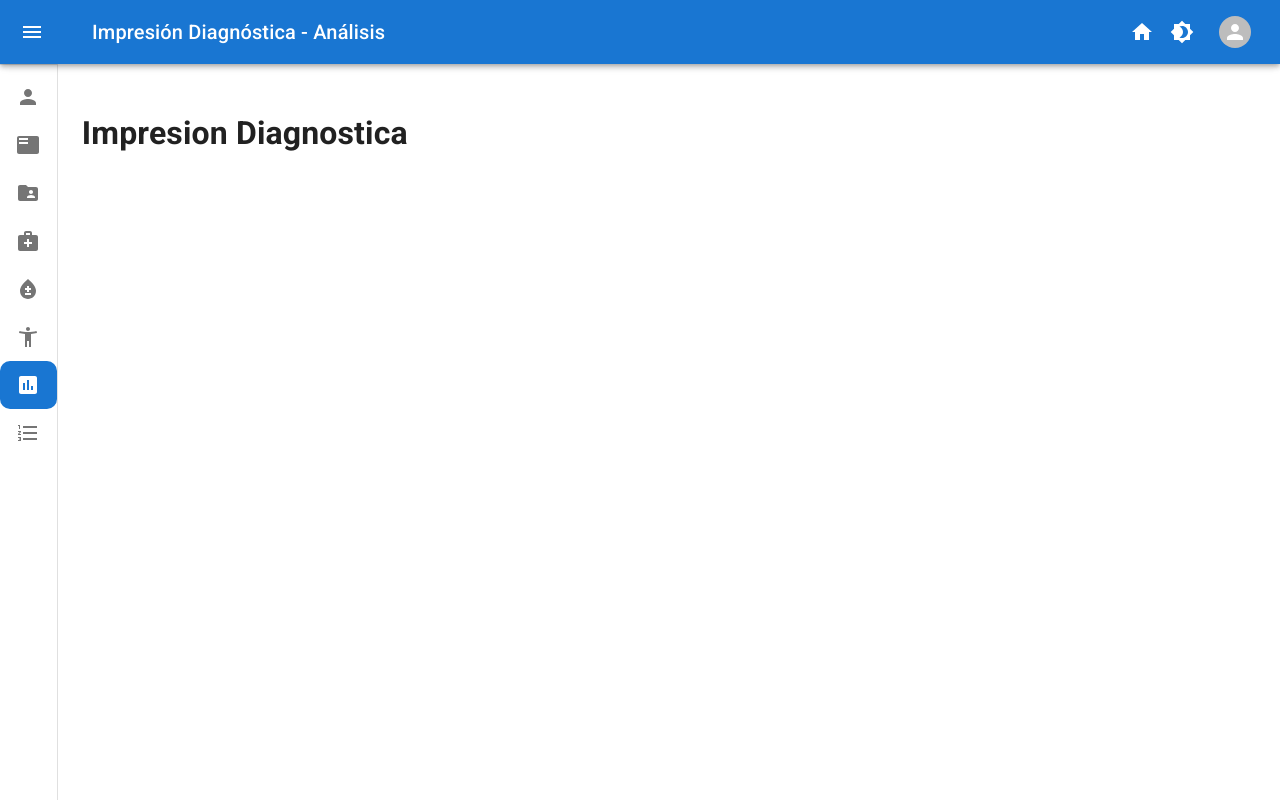
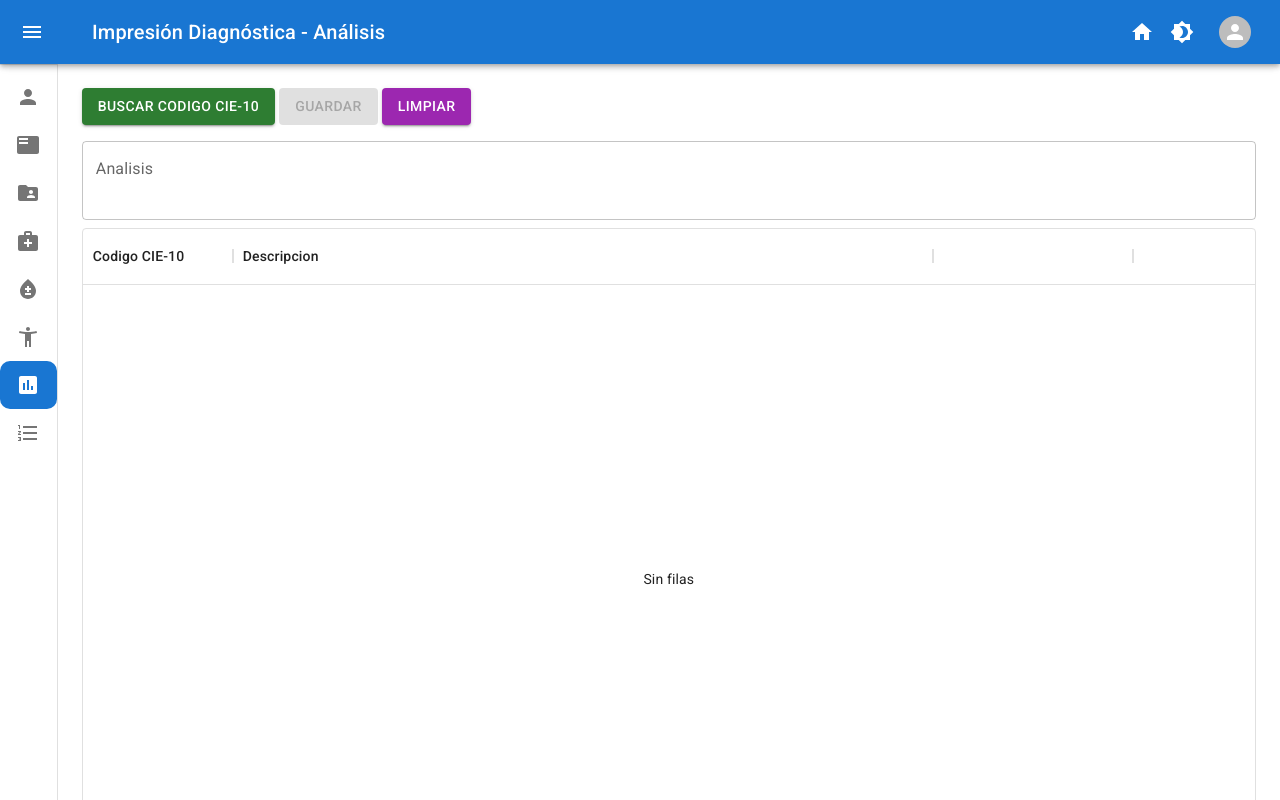
Before and after one commit to jairayafranco/medic-app-next, a Next.js app: page /panel/impresion-diagnostica in a window 1280 px wide. Shown: the top 800 px of the page. Built offline with nearby package versions, Linux system fonts and the light colour scheme; no server answers.

Commit message:
Terminado impresion diagnostica y ajustes menores

```diff
--- /dev/null
+++ b/components/Table.jsx
@@ -0,0 +1,32 @@
+import { useState } from 'react';
+import { DataGrid } from '@mui/x-data-grid';
+
+export default function Table({
+    rows = [],
+    columns = [],
+    isCheckboxSelection = true,
+    getRowsData
+}) {
+    const [selectionModel, setSelectionModel] = useState([]);
+
+    const getSelectedRows = (selectionModel) => {
+        const selectedRows = rows.filter(row => selectionModel.includes(row.id));
+        getRowsData(selectedRows);
+    }
+
+    return (
+        <div style={{ height: '100%', width: '100%' }}>
+            <DataGrid
+                checkboxSelection={isCheckboxSelection}
+                disableSelectionOnClick={!isCheckboxSelection}
+                onSelectionModelChange={(newSelectionModel) => {
+                    setSelectionModel(newSelectionModel);
+                    getSelectedRows(newSelectionModel);
+                }}
+                selectionModel={selectionModel}
+                rows={rows}
+                columns={columns}
+            />
+        </div>
+    );
+}
--- a/helpers/helpers.js
+++ b/helpers/helpers.js
@@ -9,8 +9,18 @@ import {
     funcionRenalEstadio
 } from "../math/formulas";
 
-const routes = ["datos-basicos", "anamnesis", "antecedentes", "signos-vitales", "funcion-renal", "examen-fisico"]
-export const validFields = ["datosBasicos", "anamnesis", "antecedentes", "signosVitales", "signosVitalesHistory", "funcionRenal", "examenFisico"];
+const routes = ["datos-basicos", "anamnesis", "antecedentes", "signos-vitales", "funcion-renal", "examen-fisico", "impresion-diagnostica", "formulacion"]
+export const validFields = [
+    "datosBasicos",
+    "anamnesis",
+    "antecedentes",
+    "signosVitales",
+    "signosVitalesHistory",
+    "funcionRenal",
+    "examenFisico",
+    "impresionDiagnostica",
+    "formulacion",
+];
 export const routesToModules = validFields.map((name, index) => ({ name, route: routes[index] }));
 
 export const saveSessionStorageData = (field, data) => {
--- a/pages/_app.js
+++ b/pages/_app.js
@@ -13,6 +13,7 @@ import { AppContextProvider } from "../context/AppContext";
 import Notify from "../components/Snackbar";
 import Loader from "../components/Backdrop";
 import { AnimatePresence, motion } from "framer-motion";
+import { esES } from '@mui/x-data-grid';
 
 export default function MyApp({ Component, pageProps }) {
     const router = useRouter();
@@ -35,7 +36,7 @@ export default function MyApp({ Component, pageProps }) {
                 palette: {
                     mode,
                 },
-            }),
+            }, esES),
         [mode],
     );
 
--- a/pages/panel/impresion-diagnostica.jsx
+++ b/pages/panel/impresion-diagnostica.jsx
@@ -1,18 +1,134 @@
+import Button from '@mui/material/Button';
+import Box from '@mui/material/Box';
 import TextField from '@mui/material/TextField';
-import Button from '@mui/material/Button';
-import Paper from '@mui/material/Paper';
-import ButtonGroup from '@mui/material/ButtonGroup';
-import Grid from '@mui/material/Grid';
-import { useEffect } from 'react'
-import { useFormik } from 'formik';
-// import { examenFisicoSchema } from '../../schemas/schemas';
+import { useEffect, useState } from 'react'
 import { AppContext } from '../../context/AppContext';
-import { saveSessionStorageData, getSessionStorageData, updatePaciente, moduleCompleted } from '../../helpers/helpers';
+import { saveSessionStorageData, getSessionStorageData } from '../../helpers/helpers';
+import { idae } from '../../data/idae'
+import FullScreenModal from '../../components/FullScreenModal';
+import Table from '../../components/Table';
+import axios from 'axios';
 
 export default function ImpresionDiagnostica() {
+    const { setNotify, setBackdrop } = AppContext();
+    const [selection, setSelection] = useState([]);
+    const [analisis, setAnalisis] = useState('');
+    const [analisisError, setAnalisisError] = useState(false);
+
+    useEffect(() => {
+        const data = getSessionStorageData("impresionDiagnostica");
+        if (data) {
+            setSelection(data.impresionDiagnostica);
+            setAnalisis(data.analisis);
+        }
+    }, []);
+
+    const tableRows = () => {
+        return idae.map((item, index) => {
+            const [codigo, descripcion] = Object.entries(item)[0];
+            return {
+                id: index + 1,
+                codigo,
+                descripcion
+            }
+        });
+    }
+
+    const tableColumns = [
+        { field: 'codigo', headerName: 'Codigo CIE-10', width: 150 },
+        { field: 'descripcion', headerName: 'Descripcion', width: 700 },
+    ];
+
+    const handleData = (data) => {
+        setSelection((prev) => {
+            const newData = data.filter(item => !prev.some(prevItem => prevItem.id === item.id));
+            return [...prev, ...newData];
+        });
+    }
+
+    const handleSave = () => {
+        if (!selection.length) {
+            setNotify({ open: true, message: "No hay datos para guardar", type: "warning" });
+            return;
+        }
+
+        if (!analisis) {
+            setAnalisisError(true);
+            return;
+        }
+
+        const { idUsuario } = getSessionStorageData("datosBasicos");
+        const data = {
+            analisis,
+            impresionDiagnostica: selection
+        }
+        setBackdrop(true);
+        axios.put(`/api/data/paciente?id=${idUsuario}&opt=impresionDiagnostica`, data)
+            .then(() => {
+                saveSessionStorageData("impresionDiagnostica", data);
+                setNotify({ open: true, message: "Paciente actualizado", type: "success" });
+            })
+            .catch((error) => {
+                console.error(error);
+                setNotify({ open: true, message: "No se pudo guardar la impresion diagnostica", type: "error" });
+            }).finally(() => setBackdrop(false));
+    }
+
+    const handleClear = () => {
+        setSelection([]);
+        setAnalisis('');
+    }
+
     return (
-        <div>
-            <h1>Impresion Diagnostica</h1>
-        </div>
+        <>
+            <FullScreenModal
+                buttonName="Buscar codigo CIE-10"
+                title="Buscar codigo CIE-10"
+                color='success'
+            >
+                <Table
+                    rows={tableRows()}
+                    columns={tableColumns}
+                    getRowsData={handleData}
+                />
+            </FullScreenModal>
+            <Button variant="contained" sx={{ ml: 0.5 }} onClick={handleSave} disabled={!getSessionStorageData("datosBasicos")}>
+                Guardar
+            </Button>
+            <Button variant="contained" color="secondary" sx={{ ml: 0.5 }} onClick={handleClear}>
+                Limpiar
+            </Button>
+            <TextField
+                label="Analisis"
+                multiline
+                rows={2}
+                fullWidth
+                sx={{ mt: 2 }}
+                value={analisis}
+                onChange={(e) => setAnalisis(e.target.value)}
+                error={analisisError}
+                helperText={analisisError && "El campo es obligatorio"}
+            />
+            <Box sx={{ mt: 1, height: 700 }}>
+                <Table
+                    rows={selection}
+                    columns={[...tableColumns, {
+                        field: 'Borrar',
+                        headerName: '',
+                        width: 200,
+                        renderCell: (params) => (
+                            <Button
+                                variant="contained"
+                                color="error"
+                                onClick={() => setSelection(selection.filter(item => item.id !== params.row.id))}
+                            >
+                                Remover
+                            </Button>
+                        )
+                    }]}
+                    isCheckboxSelection={false}
+                />
+            </Box>
+        </>
     );
 }
```
